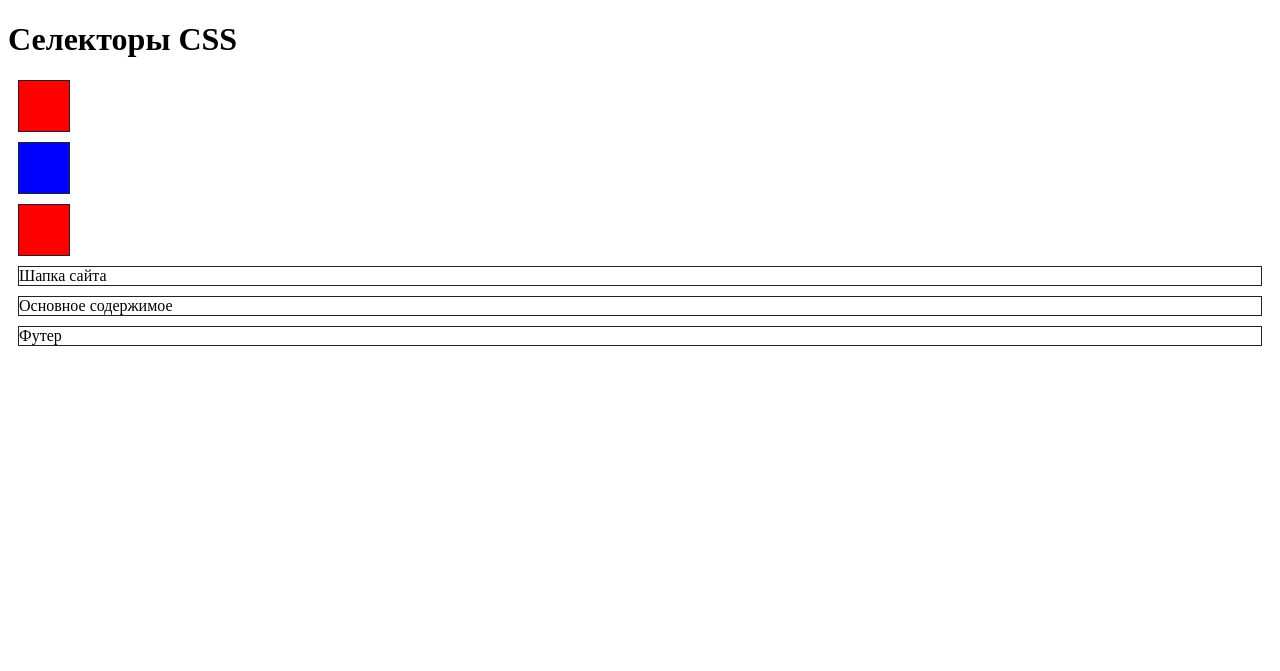
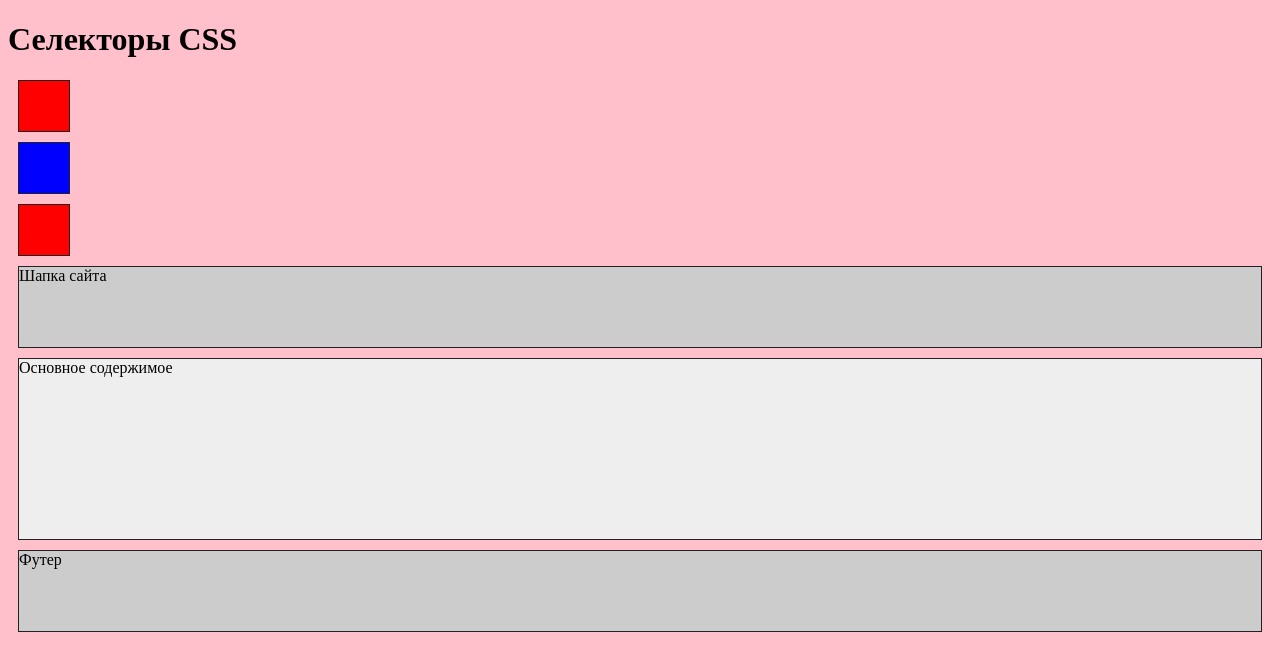
Before and after one commit to demfireld/de_learn, a PHP site: page / in a window 1280 px wide. Shown: the top 671 px of the page. Run offline with PHP 8.4, Linux system fonts and the light colour scheme.

Commit message:
vault backup: 2024-09-27 11:51:46

```diff
--- a/HTML/05_Основы_CSS3_селекторы/02_Селекторы/style.css
+++ b/HTML/05_Основы_CSS3_селекторы/02_Селекторы/style.css
@@ -9,8 +9,22 @@
 .blueBlock {
     background-color: blue;
 }
-
 div {
     margin: 10px;
     border: 1px solid #222;
 }
+#header {
+    height: 80px;
+    background-color: #ccc;
+}
+#content {
+    height: 180px;
+    background-color: #eee;
+}
+#footer {
+    height: 80px;
+    background-color: #ccc;
+}
+* {
+    background-color: pink;
+}
```
